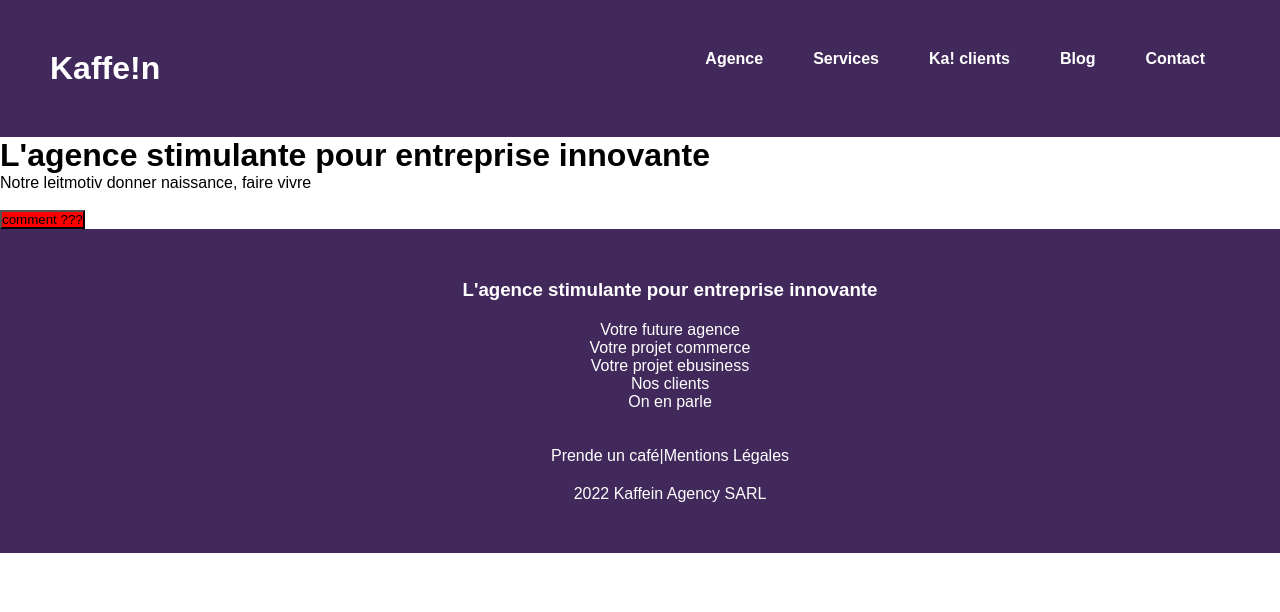
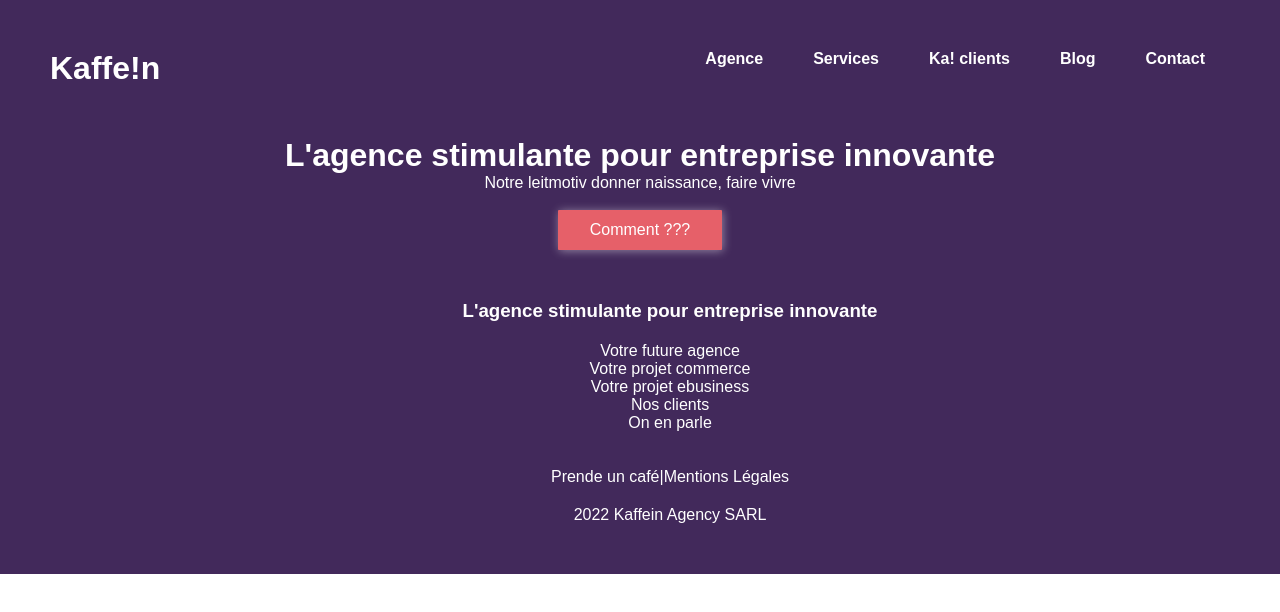
Before and after one commit to BenjaminPrince/Kaffein.Integration, a plain HTML site: page src/index.html in a window 1280 px wide. Shown: the top 612 px of the page. Drawn offline with Linux system fonts and the light colour scheme.

Commit message:
integration

```diff
--- a/src/CSS/style.css
+++ b/src/CSS/style.css
@@ -138,8 +138,25 @@ footer p {
             Header
 -------------------------------------------- */
 
+.menu{
+    text-align: center;
+    background-color: #42295B;
+    color:white;
+}
 
 .menu button{
-    background-color: red;
-    justify-content: center;
+    background-color: rgb(230,96,105);
+    border: 5em;
+    cursor: pointer;
+    outline: none;
+    font-size: 16px;
+    -webkit-transform: translate(0);
+    transform: translate(0);
+    padding: 0.7em 2em;
+    border-radius: 1px;
+    box-shadow: 1px 1px 10px rgba(255, 255, 255, 0.438);
+    -webkit-transition: box-shadow 0.25s;
+    transition: box-shadow 0.25s;
+    color: white;
+    size: 10px;
 }
--- a/src/index.html
+++ b/src/index.html
@@ -43,7 +43,7 @@ ___________________________________________________________________ -->
         <h1>L'agence stimulante pour entreprise innovante</h1>
         <p>Notre leitmotiv donner naissance, faire vivre</p>
         <br>
-        <button>comment ???</button>
+        <button>Comment ???</button>
         </div>
     </header>
 
@@ -72,6 +72,8 @@ ___________________________________________________________________ -->
         </div>
     </footer>
 
+
+
     <script src="/src/JS/index.js"></script>
 </body>
 
```
